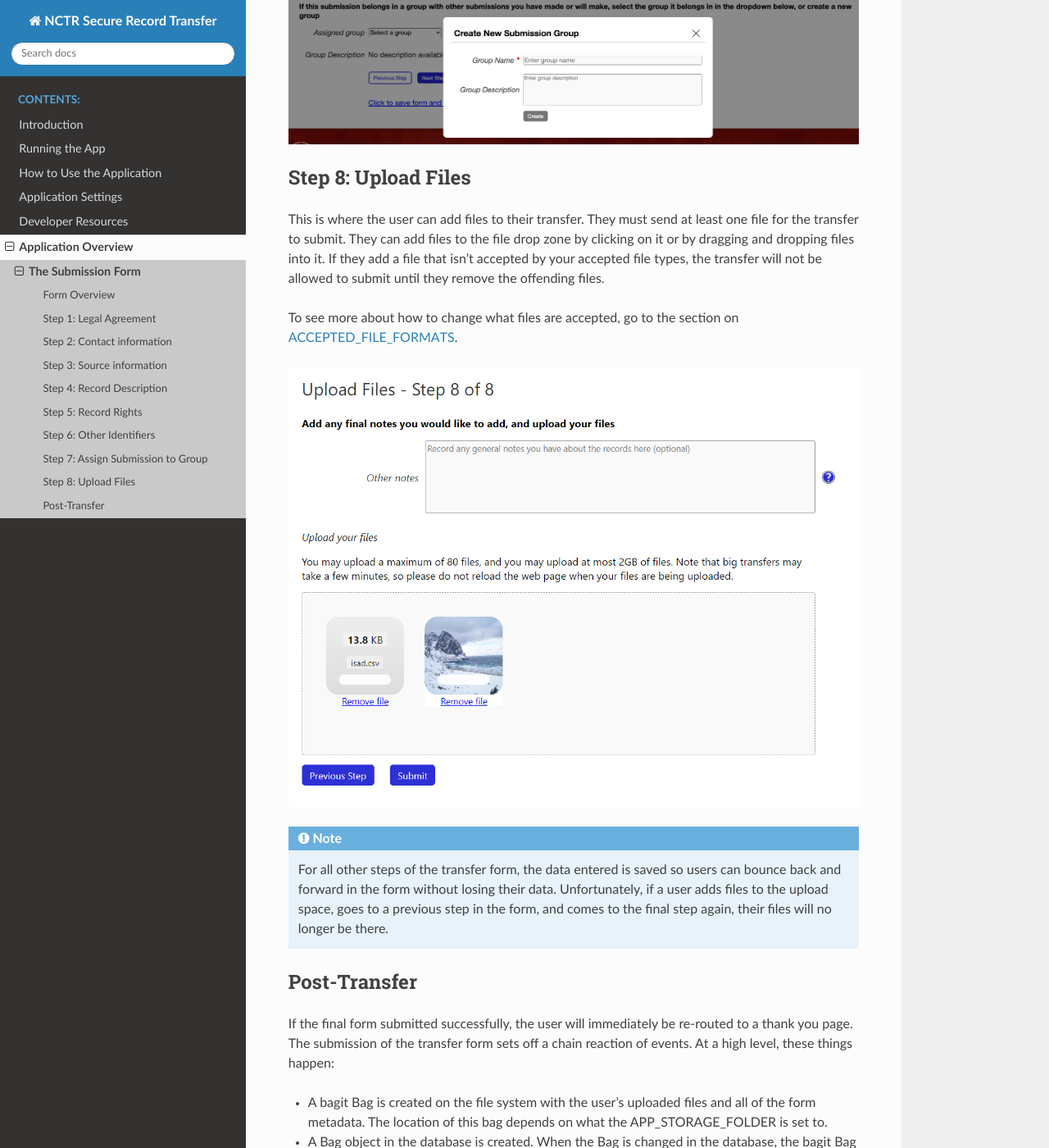
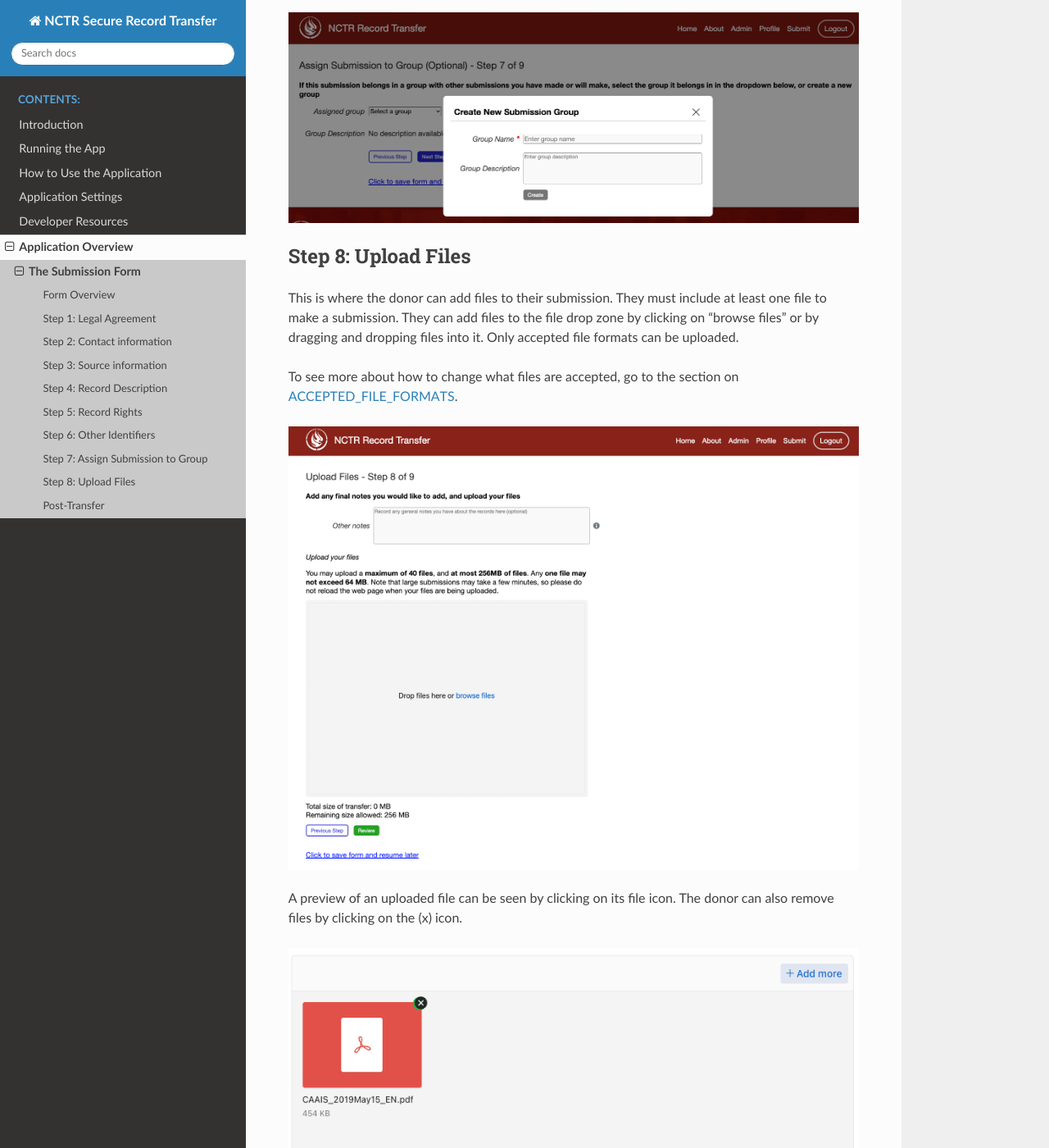
Before and after one commit to NationalCentreTruthReconciliation/Secure-Record-Transfer, a Sphinx documentation site: the page built from docs/application_overview/submission-form.rst, in a window 1280 px wide and 1400 px high, scrolled down 6432 px. Shown: the whole window at 82% size. Built offline with Sphinx 7.4.7 and the Read the Docs theme 3.1.0, drawn with Linux system fonts in a browser that asks for light colours; some of the changed text lies outside the part shown.

Commit message:
Complete Step 8

```diff
--- a/docs/application_overview/submission-form.rst
+++ b/docs/application_overview/submission-form.rst
@@ -14,13 +14,17 @@
 Form Overview
 #############
 
-The submission form is divided into multiple steps to simplify the submission process. At the
+The Submission Form is divided into multiple steps to simplify the submission process. At the
 bottom of each step, navigation buttons, **Next Step** and **Previous Step** can be found to move
 through the form. "Click to save form and resume later" can also be clicked to save progress and
 return to the form at a later time.
 
 .. image:: images/form_navigation.png
     :alt: Navigation buttons on the submission form
+
+For every step of the Submission Form, the data entered is saved so the donor can navigate back and
+forward in the form without losing their data. This includes file uploads in
+:ref:`Step 8: Upload Files`, which are saved on the server upon selection.
 
 Throughout the form, grey information icons (i) exist next to many fields. Helpful tooltips with
 additional guidance on how to complete each field are displayed when the mouse hovers over these
@@ -157,25 +161,21 @@
 Step 8: Upload Files
 ####################
 
-This is where the user can add files to their transfer. They must send at least one file for the
-transfer to submit. They can add files to the file drop zone by clicking on it or by dragging and
-dropping files into it. If they add a file that isn't accepted by your accepted file types, the
-transfer will not be allowed to submit until they remove the offending files.
+This is where the donor can add files to their submission. They must include at least one file to
+make a submission. They can add files to the file drop zone by clicking on "browse files" or by
+dragging and dropping files into it. Only accepted file formats can be uploaded.
 
 To see more about how to change what files are accepted, go to the section on
 :ref:`ACCEPTED_FILE_FORMATS`.
 
 .. image:: images/transfer_step_8.png
-    :alt: Step 8 of the transfer form
+    :alt: Step 8 of the submission form
 
+A preview of an uploaded file can be seen by clicking on its file icon. The donor can also remove
+files by clicking on the (x) icon.
 
-.. note::
-
-    For all other steps of the transfer form, the data entered is saved so users can bounce back and
-    forward in the form without losing their data. Unfortunately, if a user adds files to the upload
-    space, goes to a previous step in the form, and comes to the final step again, their files will
-    no longer be there.
-
+.. image:: images/transfer_step_8_uploaded_file.png
+    :alt: Step 8 of the submission form, an uploaded file
 
 Post-Transfer
 #############
```
Also changed, not shown: docs/application_overview/images/transfer_step_8.png, docs/application_overview/images/transfer_step_8_uploaded_file.png (added).
